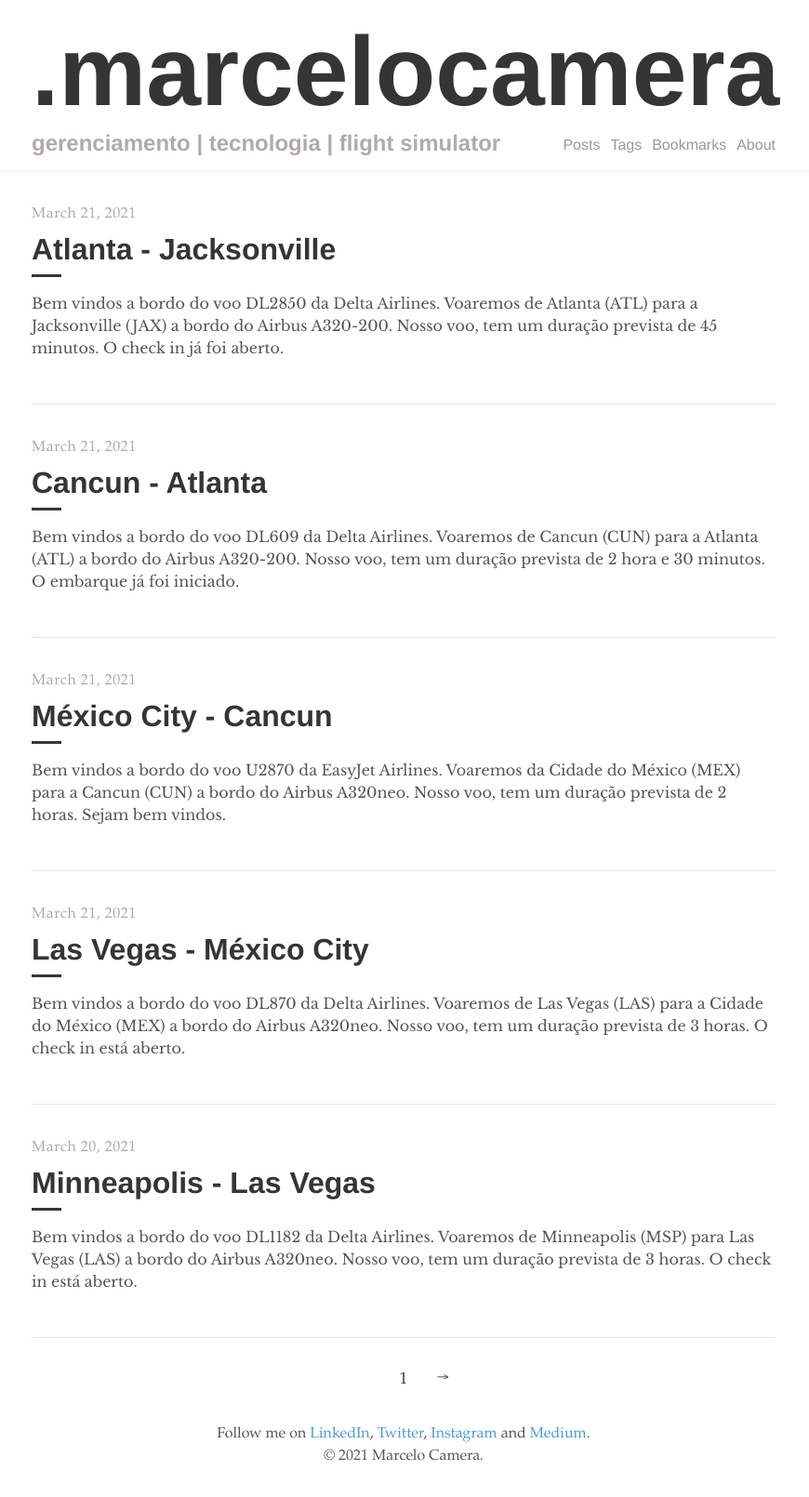
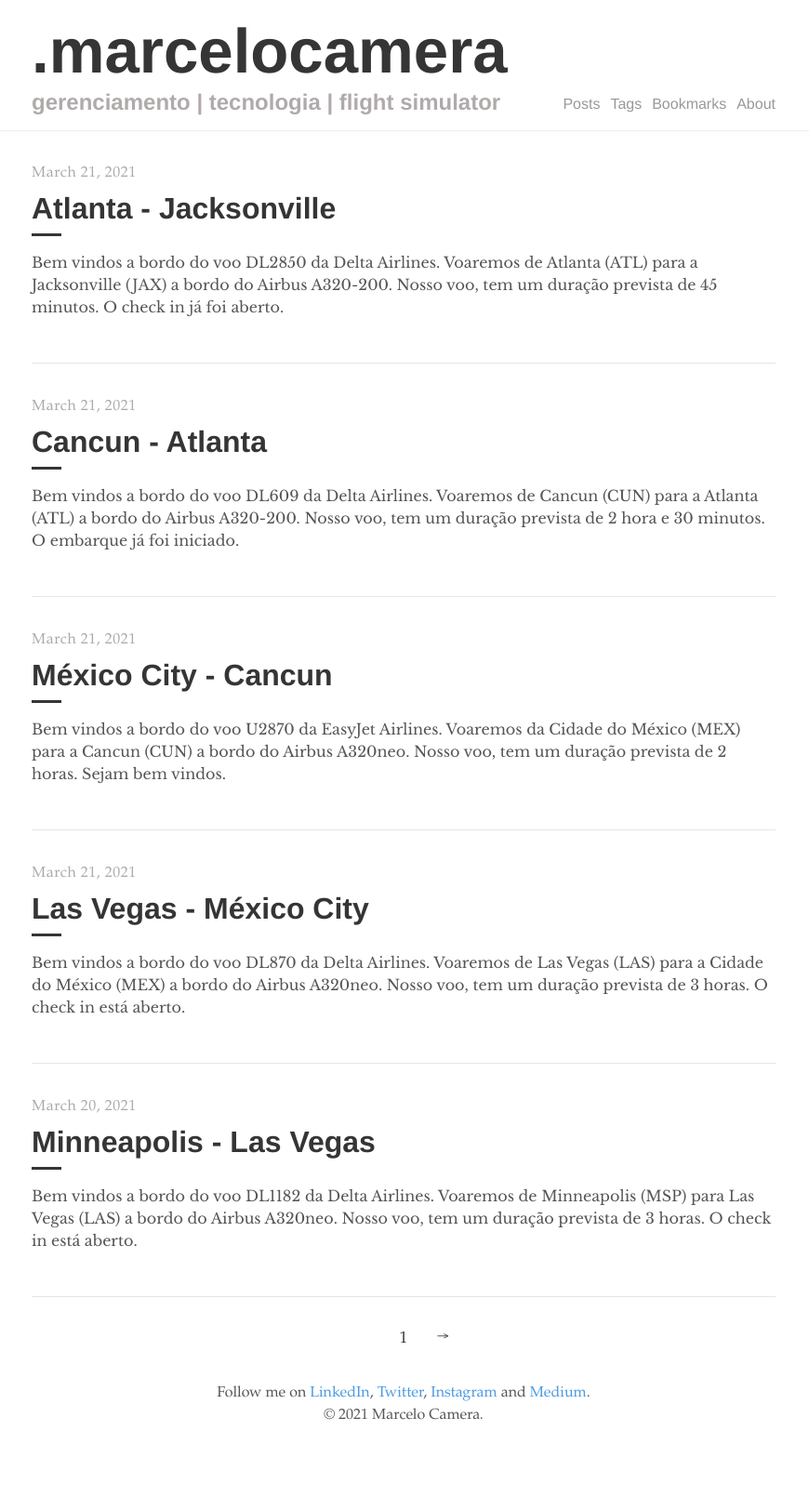
Before and after one commit to marcelocamera/marcelocamera.github.io, a Jekyll site: the page built from index.html, in a window 1280 px wide. Shown: the whole page at 93% size, without its empty margins (206-1076 px from the left). Built offline with Jekyll 4.4.1, drawn with Linux system fonts in a browser that asks for light colours; the list of posts is cut into pages by our own code; after the commit the page ends 1566 px from its top, so only the background shows below that.

Commit message:
Update _layout.scss

```diff
--- a/_sass/tale/_layout.scss
+++ b/_sass/tale/_layout.scss
@@ -29,7 +29,7 @@ footer,
     display: inline-block;
     margin: 0;
     padding-right: .2rem;
-    font-size: 6.6em;
+    font-size: 4.2em;
 
     &:hover,
     &:focus {
```
